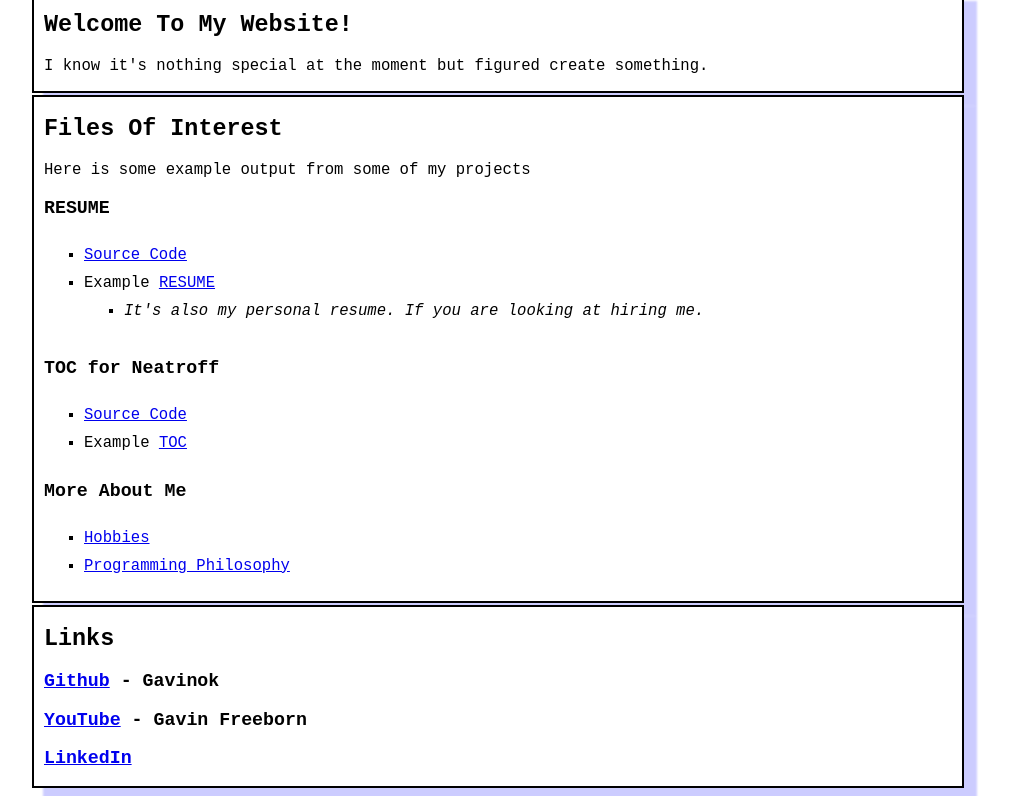
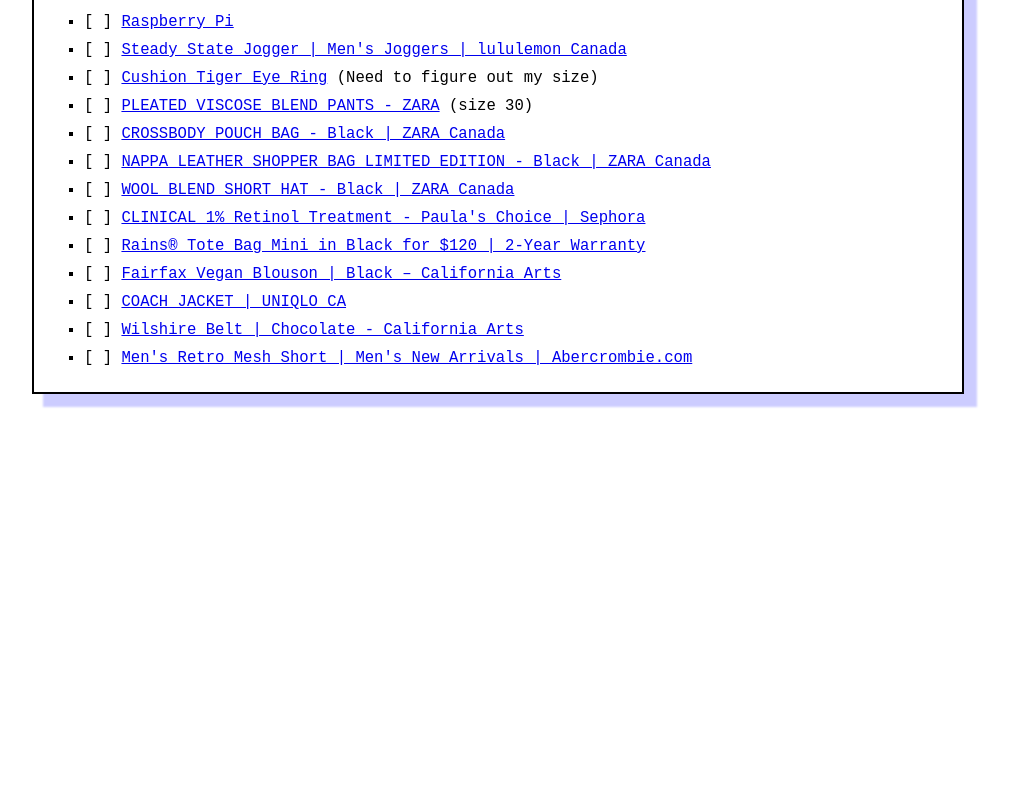
Before and after one commit to Gavinok/Gavinok.github.io, a plain HTML site: page wishlist.html in a window 1280 px wide. Shown: the part 72-868 px from the top of the page, without its empty margins (142-1151 px from the left). After the commit the page ends 800 px from the top, so only its background shows below. Drawn offline with Linux system fonts and the light colour scheme.

Commit message:
Update site

```diff
--- a/index.html
+++ b/wishlist.html
@@ -3,10 +3,10 @@
 "http://www.w3.org/TR/xhtml1/DTD/xhtml1-strict.dtd">
 <html xmlns="http://www.w3.org/1999/xhtml" lang="en" xml:lang="en">
 <head>
-<!-- 2024-03-02 Sat 09:41 -->
+<!-- 2024-03-02 Sat 09:46 -->
 <meta http-equiv="Content-Type" content="text/html;charset=utf-8" />
 <meta name="viewport" content="width=device-width, initial-scale=1" />
-<title>Gavin's Site</title>
+<title>&lrm;</title>
 <meta name="author" content="Gavin Jaeger-Freeborn" />
 <meta name="generator" content="Org Mode" />
 <style>
@@ -201,70 +201,24 @@
 </head>
 <body>
 <div id="content" class="content">
-<h1 class="title">Gavin's Site</h1>
-<div id="outline-container-org5aad8be" class="outline-2">
-<h2 id="org5aad8be">Welcome To My Website!</h2>
-<div class="outline-text-2" id="text-org5aad8be">
-<p>
-I know it's nothing special at the moment but figured create something.
-</p>
-</div>
-</div>
-
-<div id="outline-container-orgd599301" class="outline-2">
-<h2 id="orgd599301">Files Of Interest</h2>
-<div class="outline-text-2" id="text-orgd599301">
-<p>
-Here is some example output from some of my projects
-</p>
-</div>
-
-<div id="outline-container-org8383c85" class="outline-3">
-<h3 id="org8383c85">RESUME</h3>
-<div class="outline-text-3" id="text-org8383c85">
+<div id="outline-container-org7d43b87" class="outline-2">
+<h2 id="org7d43b87">Wish List&#xa0;&#xa0;&#xa0;<span class="tag"><span class="gifts">gifts</span></span></h2>
+<div class="outline-text-2" id="text-org7d43b87">
 <ul class="org-ul">
-<li><a href="https://github.com/Gavinok/neatroff_toc">Source Code</a></li>
-<li>Example <a href="res.pdf">RESUME</a>
-<ul class="org-ul">
-<li><i>It's also my personal resume. If you are looking at hiring me.</i></li>
-</ul></li>
+<li class="off"><code>[&#xa0;]</code> <a href="https://www.raspberrypi.com/">Raspberry Pi</a></li>
+<li class="off"><code>[&#xa0;]</code> <a href="https://shop.lululemon.com/en-ca/p/mens-sweatpants/Steady-State-Jogger/_/prod11520153?color=32493">Steady State Jogger | Men's Joggers | lululemon Canada</a></li>
+<li class="off"><code>[&#xa0;]</code> <a href="https://www.tomwoodproject.com/product/cushion-tiger-eye/">Cushion Tiger Eye Ring</a> (Need to figure out my size)</li>
+<li class="off"><code>[&#xa0;]</code> <a href="https://www.zara.com/ca/en/pleated-viscose-blend-pants-p00706932.html?v1=301153932&amp;v2=2300727">PLEATED VISCOSE BLEND PANTS - ZARA</a> (size 30)</li>
+<li class="off"><code>[&#xa0;]</code> <a href="https://www.zara.com/ca/en/crossbody-pouch-bag-p13618220.html?v1=267190726&amp;v2=2301045">CROSSBODY POUCH BAG - Black | ZARA Canada</a></li>
+<li class="off"><code>[&#xa0;]</code> <a href="https://www.zara.com/ca/en/nappa-leather-shopper-bag-limited-edition-p13344220.html?v1=307858735">NAPPA LEATHER SHOPPER BAG LIMITED EDITION - Black | ZARA Canada</a></li>
+<li class="off"><code>[&#xa0;]</code> <a href="https://www.zara.com/ca/en/wool-blend-short-hat-p09065368.html?v1=298379504&amp;v2=2301094">WOOL BLEND SHORT HAT - Black | ZARA Canada</a></li>
+<li class="off"><code>[&#xa0;]</code> <a href="https://www.sephora.com/ca/en/product/paula-s-choice-clinical-1-retinol-treatment-P469510">CLINICAL 1% Retinol Treatment - Paula's Choice | Sephora</a></li>
+<li class="off"><code>[&#xa0;]</code> <a href="https://www.ca.rains.com/collections/waterproof-tote-bags/products/tote-bag-mini?variant=42233393447109">Rains® Tote Bag Mini in Black for $120 | 2-Year Warranty</a></li>
+<li class="off"><code>[&#xa0;]</code> <a href="https://california-arts.com/en-ca/collections/frontpage/products/thefairfaxblouson_black?variant=40794808615096">Fairfax Vegan Blouson | Black – California Arts</a></li>
+<li class="off"><code>[&#xa0;]</code> <a href="https://www.uniqlo.com/ca/en/products/E466732-000?colorCode=COL09&amp;sizeCode=SMA003">COACH JACKET | UNIQLO CA</a></li>
+<li class="off"><code>[&#xa0;]</code> <a href="https://california-arts.com/en-ca/collections/accessories/products/wilshirebelt_chocolate">Wilshire Belt | Chocolate - California Arts</a></li>
+<li class="off"><code>[&#xa0;]</code> <a href="https://www.abercrombie.com/shop/ca/p/6-inch-retro-mesh-short-55049319?categoryId=12835&amp;faceout=model&amp;seq=01">Men's Retro Mesh Short | Men's New Arrivals | Abercrombie.com</a></li>
 </ul>
-</div>
-</div>
-
-<div id="outline-container-org039621f" class="outline-3">
-<h3 id="org039621f">TOC for Neatroff</h3>
-<div class="outline-text-3" id="text-org039621f">
-<ul class="org-ul">
-<li><a href="https://github.com/Gavinok/neatroff_toc">Source Code</a></li>
-<li>Example <a href="toc.pdf">TOC</a></li>
-</ul>
-</div>
-</div>
-
-<div id="outline-container-orgae725c8" class="outline-3">
-<h3 id="orgae725c8">More About Me</h3>
-<div class="outline-text-3" id="text-orgae725c8">
-<ul class="org-ul">
-<li><a href="hobbies.html">Hobbies</a></li>
-<li><a href="programming_philosophy.html">Programming Philosophy</a></li>
-</ul>
-</div>
-</div>
-</div>
-
-<div id="outline-container-orgcda57e5" class="outline-2">
-<h2 id="orgcda57e5">Links</h2>
-<div class="outline-text-2" id="text-orgcda57e5">
-</div>
-<div id="outline-container-org7a2dcd8" class="outline-3">
-<h3 id="org7a2dcd8"><a href="https://github.com/Gavinok">Github</a> - Gavinok</h3>
-</div>
-<div id="outline-container-org628b9bc" class="outline-3">
-<h3 id="org628b9bc"><a href="https://www.youtube.com/c/GavinFreeborn/videos">YouTube</a> - Gavin Freeborn</h3>
-</div>
-<div id="outline-container-org3ad2542" class="outline-3">
-<h3 id="org3ad2542"><a href="https://www.linkedin.com/in/gavin-jf">LinkedIn</a></h3>
 </div>
 </div>
 </div>
```
